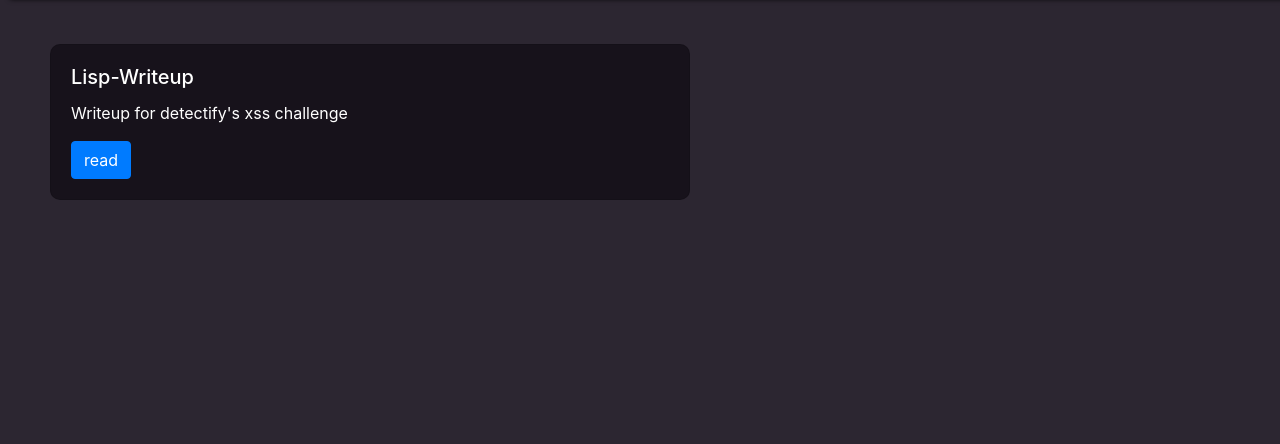
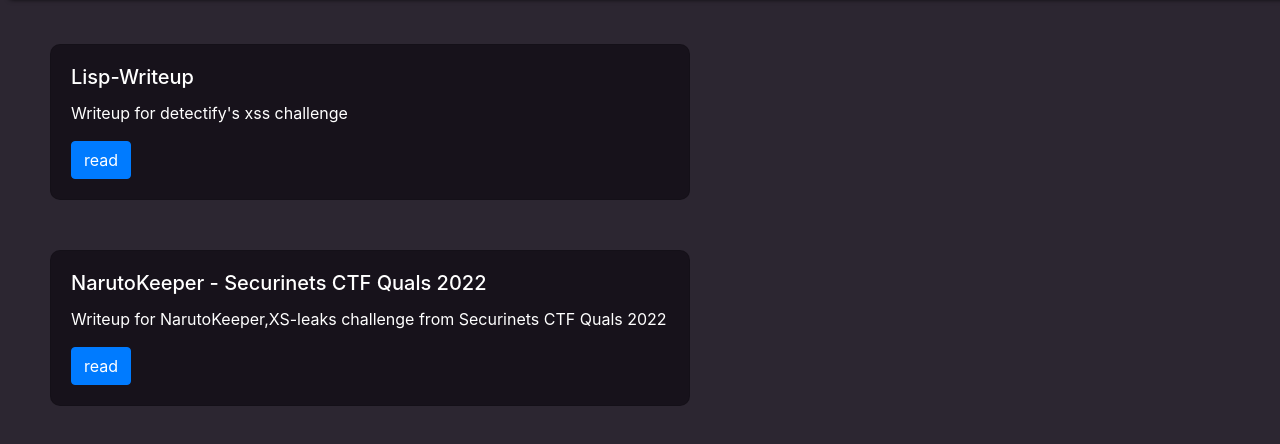
Before and after one commit to ma1f0y/ma1f0y.github.io, a plain HTML site: page index.html in a window 1280 px wide. Shown: the part 62-506 px from the top of the page. Drawn offline with nearby package versions, Linux system fonts and the light colour scheme.

Commit message:
added new writeup

```diff
--- a/index.html
+++ b/index.html
@@ -36,6 +36,13 @@
               <p class="card-text">Writeup for detectify's xss challenge</p>
               <a href="./blog/lisp-xss-detectify.html" class="btn btn-primary">read</a>
             </div>
+        </div>
+        <div class="card w-50" style="margin: 50px;background-color: #17121b;">
+          <div class="card-body" style="color: white;">
+            <h5 class="card-title" >NarutoKeeper - Securinets CTF Quals 2022</h5>
+            <p class="card-text">Writeup for NarutoKeeper,XS-leaks challenge from Securinets CTF Quals 2022</p>
+            <a href="./blog/lisp-xss-detectify.html" class="btn btn-primary">read</a>
           </div>
+      </div>
     </body>
 </html>
```
